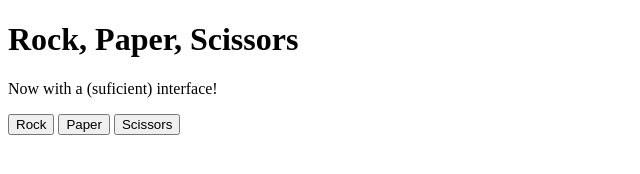
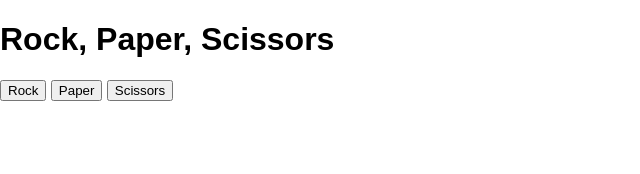
Before and after one commit to jmr0701/Rock-Paper-Scissors, a plain HTML site: page index.html in a window 1280 px wide. Shown: the whole page, without its empty margins (0-640 px from the left). Drawn offline with Linux system fonts and the light colour scheme.

Commit message:
Delete p element

```diff
--- a/index.html
+++ b/index.html
@@ -8,7 +8,7 @@
 </head>
 <body>
     <h1>Rock, Paper, Scissors</h1>
-    <p>Now with a (suficient) interface!</p>
+
     <button id="btnRock">Rock</button>
     <button id="btnPaper">Paper</button>
     <button id="btnScissors">Scissors</button>
--- a/styles/styles.css
+++ b/styles/styles.css
@@ -0,0 +1,5 @@
+body,html {
+  margin: 0;
+  padding: 0;
+  font-family: sans-serif;
+}
```
